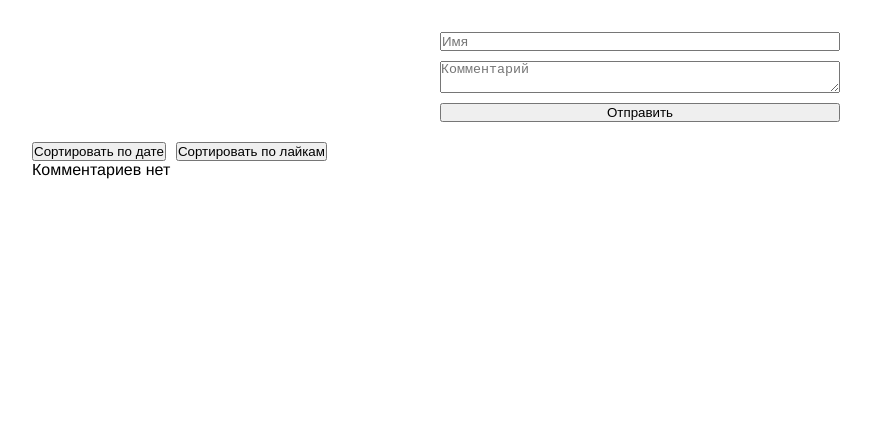
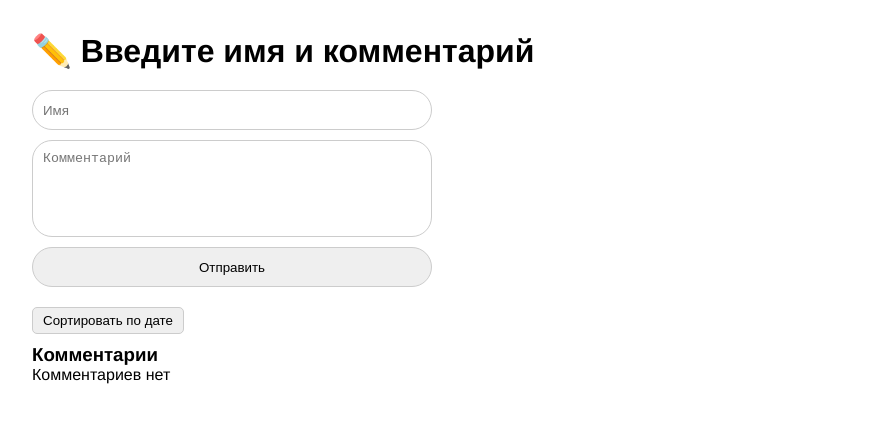
Before and after one commit to nsivaev/comments, a Vue app: page / in a window 1280 px wide. Shown: the top 422 px of the page, without its empty margins (0-871 px from the left). Built offline with nearby package versions, Linux system fonts and the light colour scheme.

Commit message:
* app is ready

```diff
--- a/src/App.vue
+++ b/src/App.vue
@@ -10,7 +10,6 @@ interface Comment {
   name: string;
   comment: string;
   date: Date;
-  likes: number;
 }
 
 // массив комментариев
@@ -27,26 +26,19 @@ const addComment = (playload: { name: string; comment: string }) => {
     name: playload.name,
     comment: playload.comment,
     date: new Date(),
-    likes: 0
   };
 
   comments.value.push(newComment);
 };
 
 // сортировка комментариев
-const sortComments = (sortBy: "date" | "likes") => {
+const sortCommentsByDate = () => {
   const isAscending = sortOrder.value === "asc";
-  if (sortBy === "date") {
-    comments.value.sort((a, b) => {
-      return isAscending
-          ? a.date.getTime() - b.date.getTime()
-          : b.date.getTime() - a.date.getTime();
-    });
-  } else if (sortBy === "likes") {
-    comments.value.sort((a, b) => {
-      return isAscending ? a.likes - b.likes : b.likes - a.likes;
-    });
-  }
+  comments.value.sort((a, b) => {
+    return isAscending
+        ? a.date.getTime() - b.date.getTime()
+        : b.date.getTime() - a.date.getTime();
+  });
 
   // инвертируем порядок сортировки
   sortOrder.value = isAscending ? "desc" : "asc";
@@ -57,7 +49,7 @@ const sortComments = (sortBy: "date" | "likes") => {
 <template>
   <main>
     <CommentForm @add-comment="addComment"/>
-    <SortOptions @sort="sortComments"/>
+    <SortOptions @sort="sortCommentsByDate"/>
     <CommentList :comments="comments"/>
   </main>
 </template>
--- a/src/components/CommentForm.vue
+++ b/src/components/CommentForm.vue
@@ -22,12 +22,13 @@ const submitForm = () => {
     name.value = "";
     comment.value = "";
   } else {
-    alert("Введите имя и комментарий");
+    alert("✏️ Введите имя и комментарий");
   }
 };
 </script>
 
 <template>
+  <h1 class="comment-form__title">✏️ Введите имя и комментарий</h1>
   <form class="comment-form" @submit.prevent="submitForm">
     <input
         type="text"
@@ -39,18 +40,48 @@ const submitForm = () => {
         v-model="comment"
         placeholder="Комментарий"
         required
+        rows="5"
     ></textarea>
     <button type="submit">Отправить</button>
   </form>
 </template>
 
 <style scoped>
+.comment-form__title {
+  margin-bottom: 20px;
+}
+
 .comment-form {
   display: flex;
   flex-direction: column;
   gap: 10px;
   margin-bottom: 20px;
   max-width: 400px;
-  margin-inline: auto;
+  margin-right: auto;
+
+  input {
+    height: 40px;
+    padding: 0 10px;
+    border: 1px solid #cccccc;
+    border-radius: 20px;
+  }
+
+  textarea {
+    padding: 10px;
+    border: 1px solid #cccccc;
+    border-radius: 20px;
+    resize: none;
+  }
+
+  textarea::-webkit-resizer {
+    display: none;
+  }
+
+  button {
+    height: 40px;
+    border: 1px solid #cccccc;
+    border-radius: 20px;
+    cursor: pointer;
+  }
 }
 </style>
--- a/src/components/CommentItem.vue
+++ b/src/components/CommentItem.vue
@@ -1,5 +1,5 @@
 <script setup lang="ts">
-import {defineProps} from "vue";
+import {defineProps, defineEmits} from "vue";
 
 // получение комментария через props
 const props = defineProps<{
@@ -8,7 +8,6 @@ const props = defineProps<{
     name: string;
     comment: string;
     date: Date;
-    likes: number;
   }
 }>();
 </script>
@@ -17,7 +16,6 @@ const props = defineProps<{
   <div class="comment-item">
     <p>{{ props.comment.name }} ({{ props.comment.date.toLocaleString() }})</p>
     <p>{{ props.comment.comment }}</p>
-    <p>{{ props.comment.likes }} 👍</p>
   </div>
 </template>
 
--- a/src/components/CommentList.vue
+++ b/src/components/CommentList.vue
@@ -1,5 +1,5 @@
 <script setup lang="ts">
-import {defineProps} from "vue";
+import { defineProps } from "vue";
 import CommentItem from "@/components/CommentItem.vue";
 
 // получение списка комментариев через props
@@ -9,15 +9,15 @@ const props = defineProps<{
     name: string;
     comment: string;
     date: Date;
-    likes: number;
   }[];
 }>();
 </script>
 
 <template>
-  <div class="app__comments">
-    <p class="app__comments-text" v-if="props.comments.length === 0">Комментариев нет</p>
-    <div class="app__comment" v-for="comment in props.comments" :key="comment.id">
+  <h3 class="comment-list__title">Комментарии</h3>
+  <div class="comment-list">
+    <p class="comment-list__text" v-if="props.comments.length === 0">Комментариев нет</p>
+    <div class="comment-list__item" v-for="comment in props.comments" :key="comment.id">
       <CommentItem :comment="comment"/>
     </div>
   </div>
--- a/src/components/SortOptions.vue
+++ b/src/components/SortOptions.vue
@@ -3,11 +3,11 @@ import { defineEmits } from 'vue';
 
 // событие для выбора сортировки
 const emit = defineEmits<{
-  (e: "sort", playload: "date" | "likes"): void;
+  (e: "sort", playload: "date"): void;
 }>();
 
 // функция выбора сортировки
-const onSortChange = (sortBy: "date" | "likes") => {
+const onSortChange = (sortBy: "date") => {
   emit("sort", sortBy);
 };
 </script>
@@ -15,14 +15,21 @@ const onSortChange = (sortBy: "date" | "likes") => {
 <template>
   <div class="sort-options">
     <button @click="onSortChange('date')">Сортировать по дате</button>
-    <button @click="onSortChange('likes')">Сортировать по лайкам</button>
   </div>
 </template>
 
 
 <style scoped>
 .sort-options {
+  margin-bottom: 10px;
   display: flex;
   gap: 10px;
+
+  button {
+    padding: 5px 10px;
+    border: 1px solid #cccccc;
+    border-radius: 5px;
+    cursor: pointer;
+  }
 }
 </style>
```
